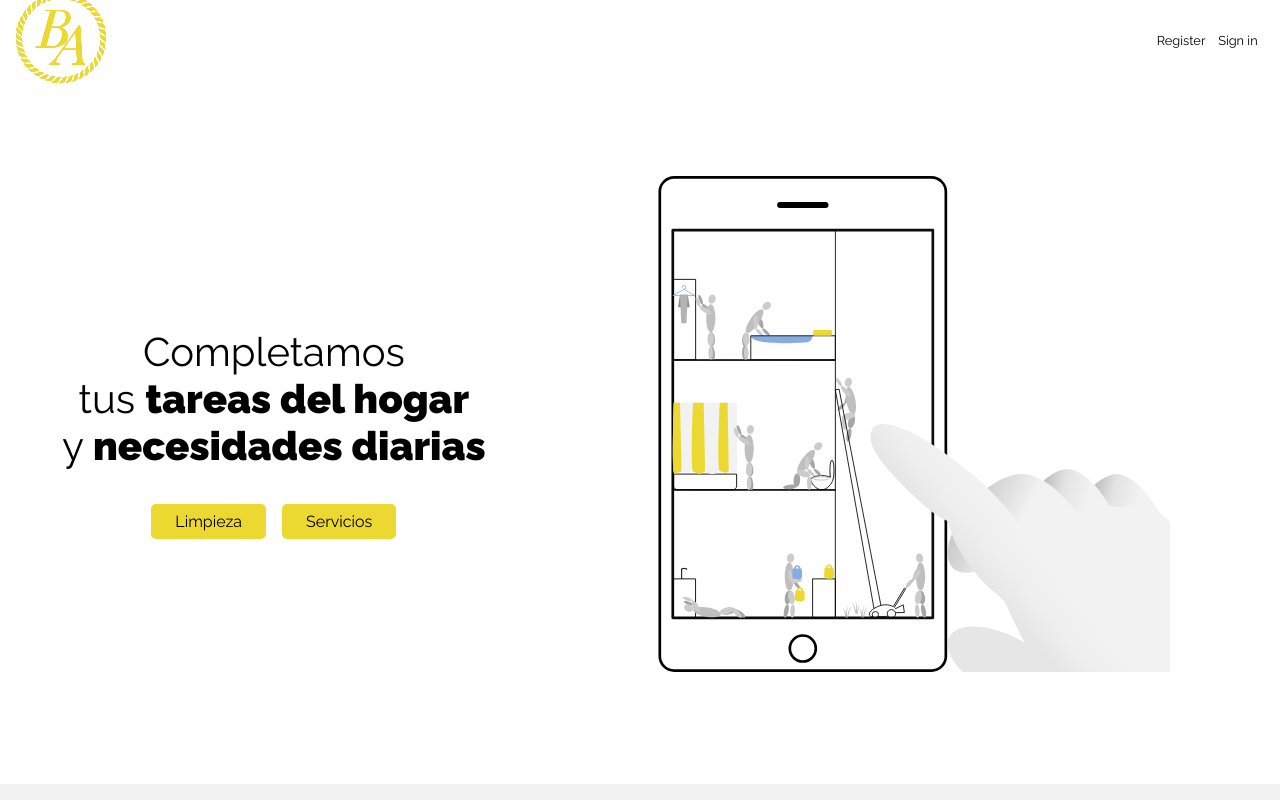
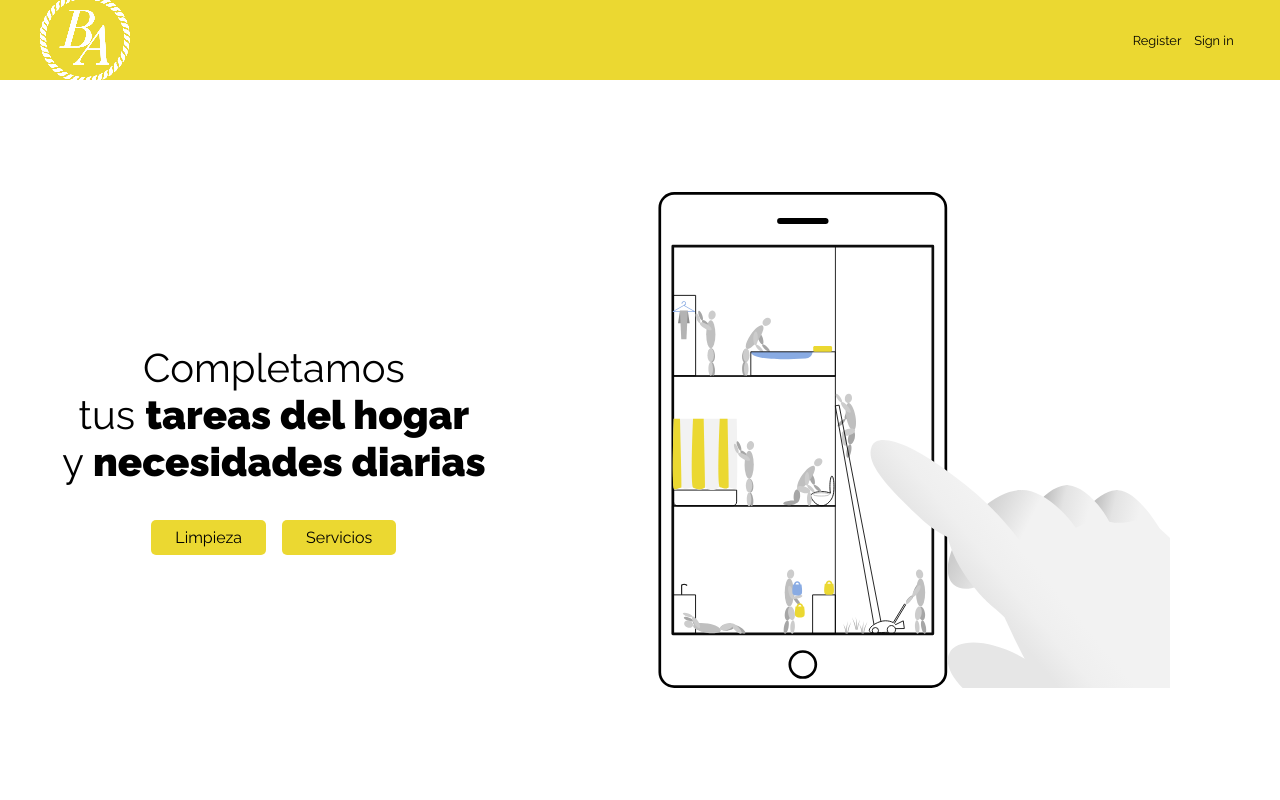
Before and after one commit to bonjouranainc/web-app, a React app in the folder front-end/: page / in a window 1280 px wide. Shown: the top 800 px of the page. Built offline with nearby package versions, Linux system fonts and the light colour scheme.

Commit message:
Css changes. Header color changed. Welcome component height modified to fit under the header. Header BA logo changed

```diff
--- a/front-end/src/components/Header/index.js
+++ b/front-end/src/components/Header/index.js
@@ -1,6 +1,6 @@
 import React, { Component } from 'react';
 
-import logo from './images/ba-logo.svg';
+import logo from './images/ba-logo-w.svg';
 import './styles.css';
 
 class Header extends Component {
--- a/front-end/src/components/Header/styles.css
+++ b/front-end/src/components/Header/styles.css
@@ -9,7 +9,7 @@
   justify-content: space-between;
   align-items: center;
   padding: 0 1em;
-  background-color: #fff;
+  background-color: var(--ba-yellow);
   transition: top .3s;
 }
 
@@ -41,3 +41,9 @@
     width: 30%;
   }
 }
+
+@media only screen and (min-width : 1000px) {
+  .header {
+    padding: 0 2.5em;
+  }
+}
--- a/front-end/src/scenes/Landing/components/Welcome/styles.css
+++ b/front-end/src/scenes/Landing/components/Welcome/styles.css
@@ -1,7 +1,7 @@
 .welcome  {
   height: 90vh;
   width: auto;
-  margin-top: 8vh;
+  margin-top: 10vh;
   display: flex;
   justify-content: center;
   align-items: center;
```
Also changed, not shown: front-end/src/components/Header/images/ba-logo-w.svg (added), front-end/src/components/Header/images/ba-logo.svg (deleted).
